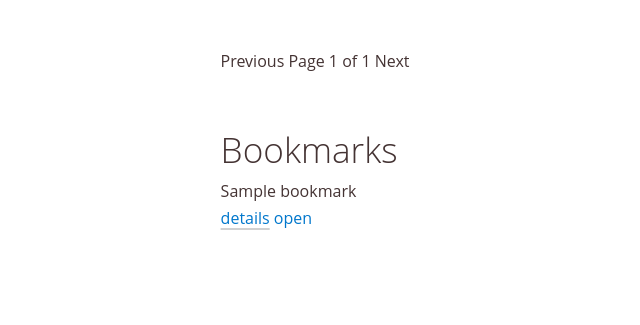
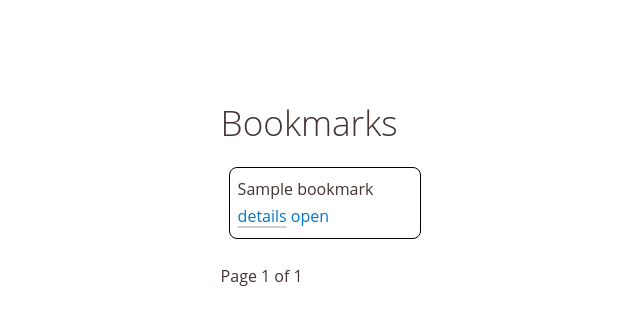
Before and after one commit to nathanielknight/riffs, a Django app: page /bookmarks/ in a window 1280 px wide. Shown: the top 325 px of the page, without its empty margins (29-669 px from the left). Run offline with Django 5.2, Linux system fonts and the light colour scheme; a user stored in the database is signed in; tables that the repository leaves empty hold one stand-in row (values such as "Sample post").

Commit message:
Pagination controls

```diff
--- a/bookmarks/templates/bookmarks/index.html
+++ b/bookmarks/templates/bookmarks/index.html
@@ -1,12 +1,41 @@
 {% extends "base.html" %}
+
 
 {% block head %}
 <title>Bookmarks</title>
+<style>
+    .bookmarks {
+        margin: 1em 0;
+        display: flex;
+        flex-direction: row;
+    }
+
+    .bookmark {
+        display: inline-block;
+        border: 1px solid black;
+        border-radius: 0.5em;
+        padding: 0.5em;
+        margin: 0.5em;
+        width: 12em;
+    }
+</style>
+{% endblock %}
+
+{% block main %}
+<h1>Bookmarks</h1>
+
+<div class="bookmarks">
+    {% for bookmark in bookmarks_page.object_list %}
+    <div class="bookmark">
+        <div>{{bookmark.name}}</div>
+        <div><a href="{% url 'bookmarks:bookmark' bookmark.id %}">details</a> <a href="{{bookmark.url}}">open</a></div>
+    </div>
+    {% endfor %}
+</div>
+
 <div class="pagination">
     {% if bookmarks_page.has_previous %}
-        <a href="?page={{ bookmarks_page.previous_page_number }}" class="page-link">Previous</a>
-    {% else %}
-        <span class="page-link disabled">Previous</span>
+    <a href="?page={{ bookmarks_page.previous_page_number }}" class="page-link">Previous</a>
     {% endif %}
 
     <span class="current-page">
@@ -14,21 +43,8 @@
     </span>
 
     {% if bookmarks_page.has_next %}
-        <a href="?page={{ bookmarks_page.next_page_number }}" class="page-link">Next</a>
-    {% else %}
-        <span class="page-link disabled">Next</span>
+    <a href="?page={{ bookmarks_page.next_page_number }}" class="page-link">Next</a>
     {% endif %}
 </div>
-{% endblock %}
-
-{% block main %}
-<h1>Bookmarks</h1>
-
-{% for bookmark in bookmarks_page.object_list %}
-<div class="bookmark">
-    <div>{{bookmark.name}}</div>
-    <div><a href="{% url 'bookmarks:bookmark' bookmark.id %}">details</a> <a href="{{bookmark.url}}">open</a></div>
-</div>
-{% endfor %}
 
 {% endblock %}
```
Also changed, not shown: 1 other file.
